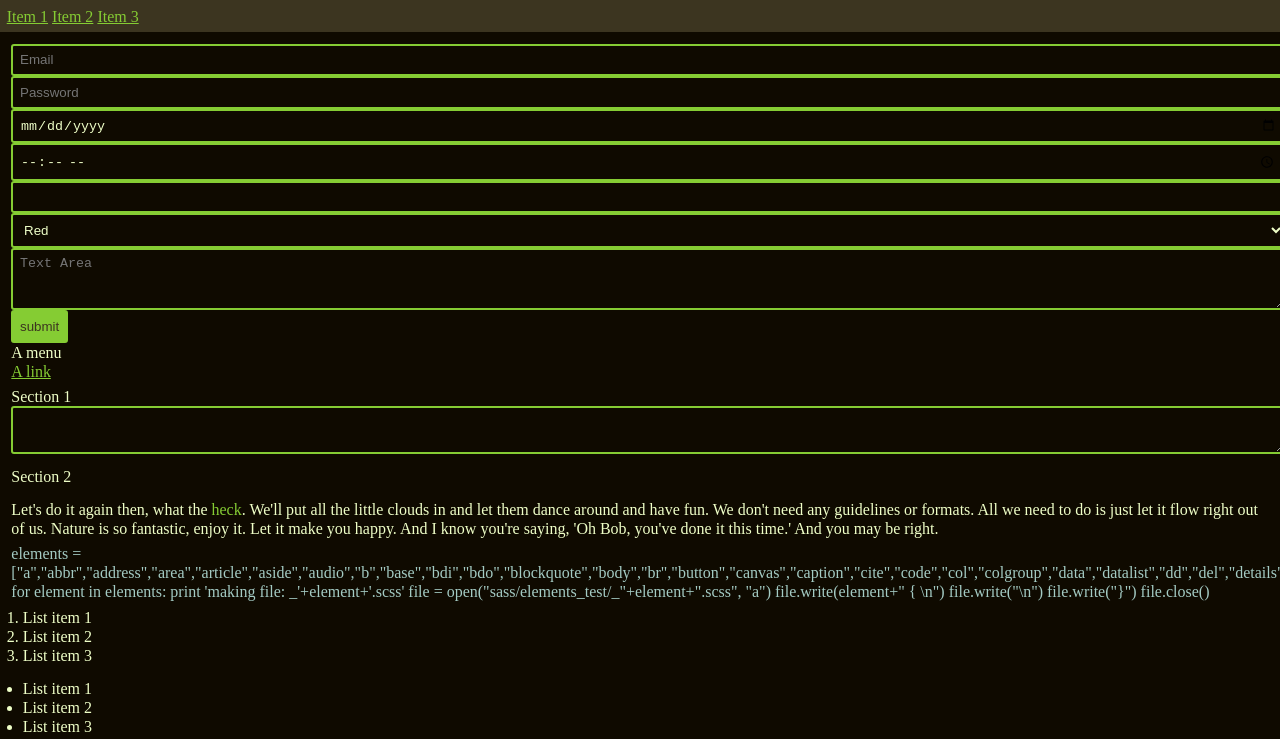
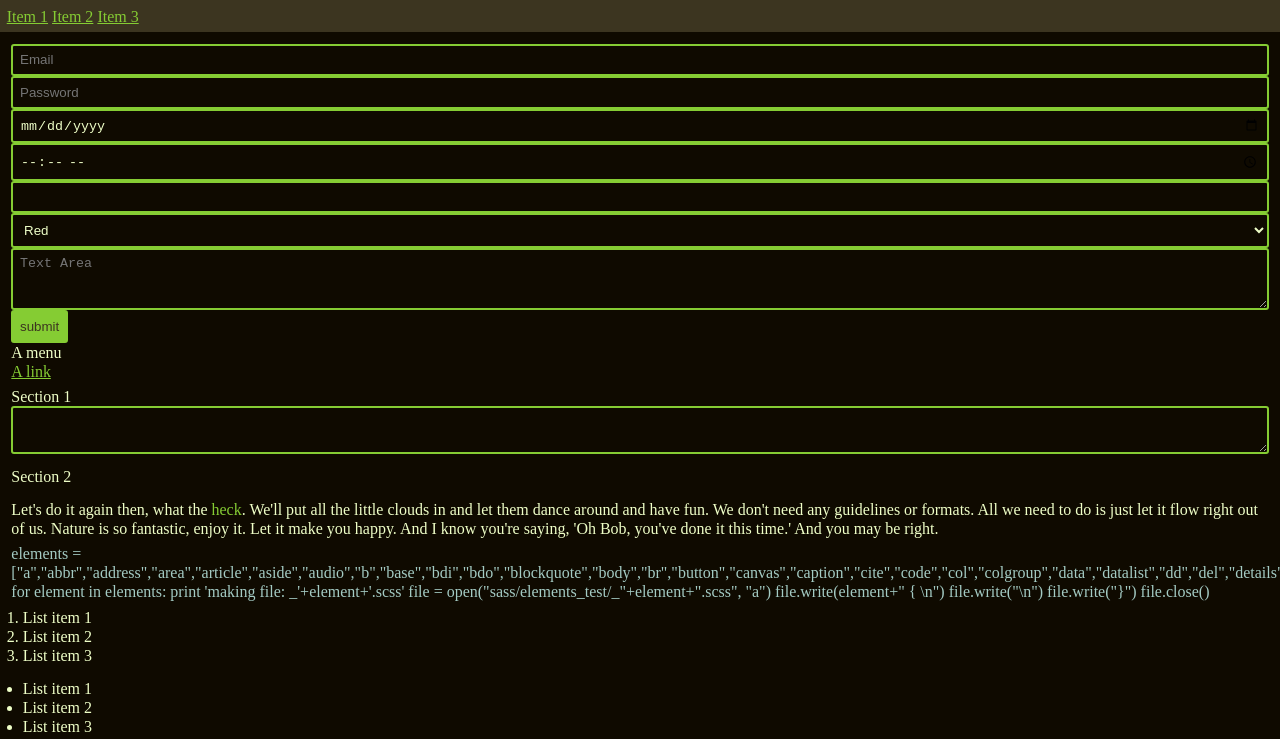
Before and after one commit to patomation/sass-boilerplate, a website built with webpack: page demo/index.html in a window 1280 px wide. Shown: the top 739 px of the page. Built offline with nearby package versions, Linux system fonts and the light colour scheme.

Commit message:
Bug Fix: @mixin input gets box-sizing: border-box to allow it to fit in parrent margins

```diff
--- a/sass/2_tools/_mixins.scss
+++ b/sass/2_tools/_mixins.scss
@@ -55,4 +55,6 @@
 
   color: color('input-color');
   background-color: color('input-bg');
+  //Fixes overlapping parent boundary/margins
+  box-sizing:border-box
 }
```
